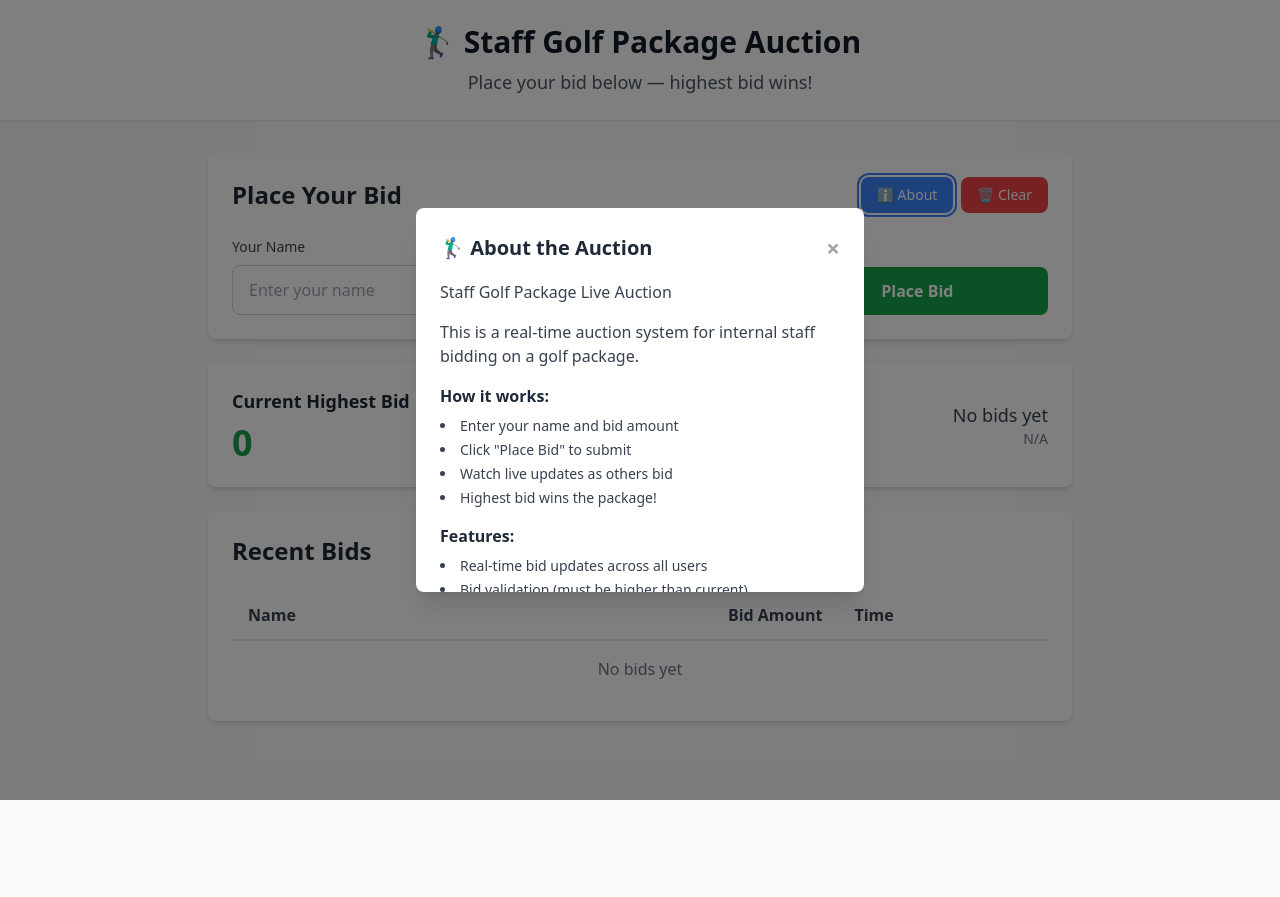
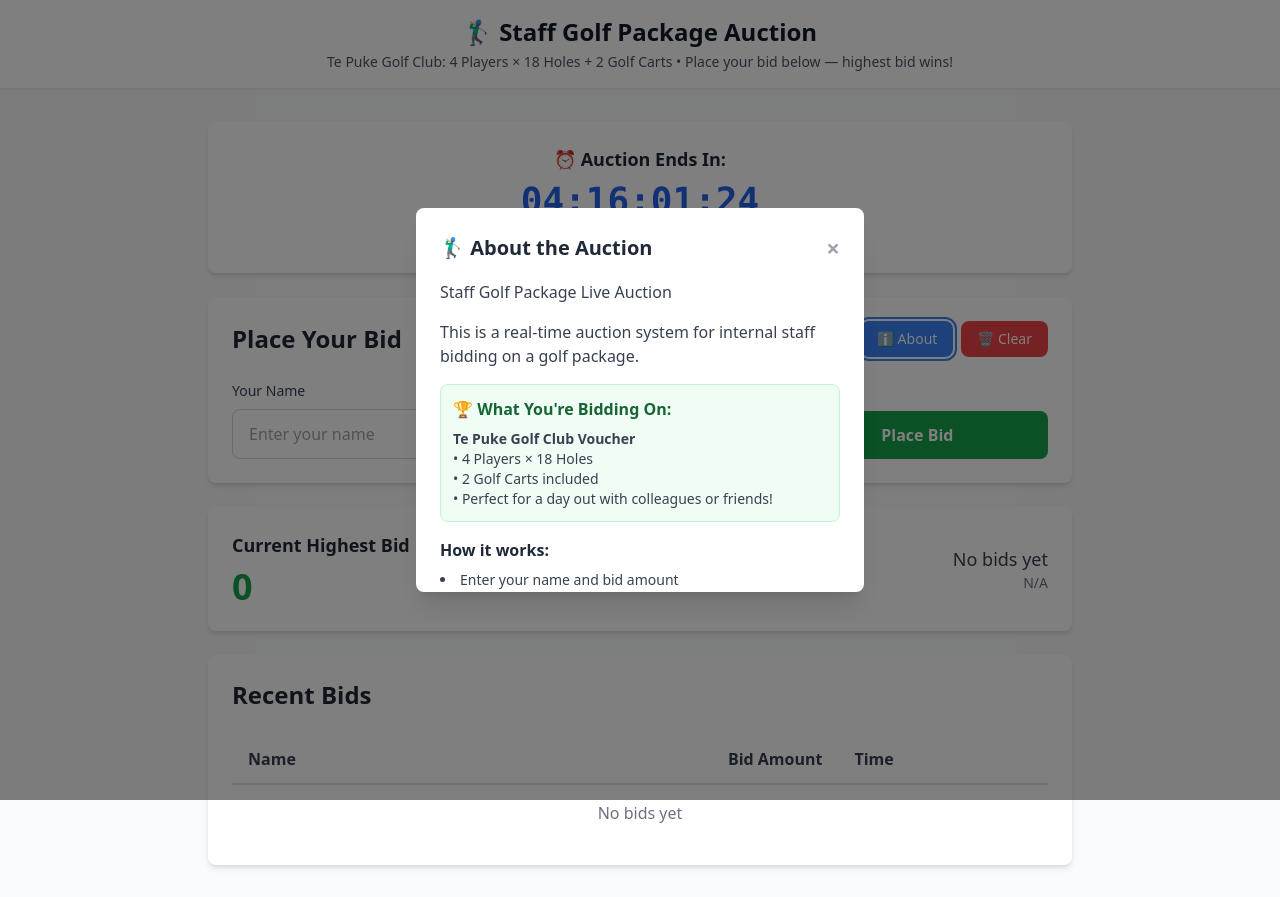
Before and after one commit to prestonbroad/tphs-bidding, a plain HTML site: page index.html in a window 1280 px wide. Both pictures are taken after a click on the button "ℹ️ About". Before the commit the page ends 800 px from the top, so only its background shows below. Drawn offline with nearby package versions, Linux system fonts and the light colour scheme; no server answers.

Commit message:
Added countdown timer and Te Puke Golf Club prize information
- Added live countdown timer counting down to 3:00 PM on Friday, October 24, 2025
- Implemented DD:HH:MM:SS format for compact time display
- Added automatic form disabling when auction ends
- Integrated Te Puke Golf Club prize details (4 players, 18 holes, 2 golf carts)
- Compact header design to maximize space for live bidding activity
- Enhanced About modal with detailed prize information
- Added bid submission protection after auction deadline

```diff
--- a/index.html
+++ b/index.html
@@ -44,6 +44,83 @@
 
         // CountUp instance for current bid
         let currentBidCountUp = null;
+
+        // Countdown timer
+        let countdownInterval = null;
+
+        // Countdown functionality
+        function startCountdown() {
+            // Target date: Friday, October 24, 2025 at 3:00 PM
+            const targetDate = new Date('2025-10-24T15:00:00');
+
+            function updateCountdown() {
+                const now = new Date();
+                const timeLeft = targetDate - now;
+
+                if (timeLeft <= 0) {
+                    // Auction has ended
+                    document.getElementById('countdownDisplay').innerHTML = `
+                        <div class="text-center">
+                            <div class="text-2xl font-bold text-red-600 mb-2">⏰ Auction Ended</div>
+                            <div class="text-sm text-gray-600">Bidding closed at 3:00 PM on October 24, 2025</div>
+                        </div>
+                    `;
+
+                    // Disable the bid form
+                    const bidForm = document.getElementById('bidForm');
+                    const formInputs = bidForm.querySelectorAll('input, button');
+                    formInputs.forEach(input => {
+                        input.disabled = true;
+                        input.classList.add('opacity-50', 'cursor-not-allowed');
+                    });
+
+                    // Add a message above the form
+                    const formSection = document.querySelector('section:first-of-type');
+                    const endMessage = document.createElement('div');
+                    endMessage.className = 'bg-red-50 border border-red-200 rounded-lg p-4 mb-4';
+                    endMessage.innerHTML = `
+                        <div class="flex items-center">
+                            <div class="text-red-600 text-lg mr-2">🔒</div>
+                            <div>
+                                <div class="font-semibold text-red-800">Auction Closed</div>
+                                <div class="text-sm text-red-600">Bidding has ended. No new bids will be accepted.</div>
+                            </div>
+                        </div>
+                    `;
+                    formSection.insertBefore(endMessage, bidForm);
+
+                    clearInterval(countdownInterval);
+                    return;
+                }
+
+                // Calculate time components
+                const days = Math.floor(timeLeft / (1000 * 60 * 60 * 24));
+                const hours = Math.floor((timeLeft % (1000 * 60 * 60 * 24)) / (1000 * 60 * 60));
+                const minutes = Math.floor((timeLeft % (1000 * 60 * 60)) / (1000 * 60));
+                const seconds = Math.floor((timeLeft % (1000 * 60)) / 1000);
+
+                // Format with leading zeros
+                const daysStr = days.toString().padStart(2, '0');
+                const hoursStr = hours.toString().padStart(2, '0');
+                const minutesStr = minutes.toString().padStart(2, '0');
+                const secondsStr = seconds.toString().padStart(2, '0');
+
+                // Update display
+                document.getElementById('countdownDisplay').innerHTML = `
+                    <div class="text-center">
+                        <div class="text-lg font-semibold text-gray-800 mb-2">⏰ Auction Ends In:</div>
+                        <div class="text-4xl font-mono font-bold text-blue-600 mb-2">
+                            ${daysStr}:${hoursStr}:${minutesStr}:${secondsStr}
+                        </div>
+                        <div class="text-sm text-gray-600">Friday, October 24, 2025 at 3:00 PM</div>
+                    </div>
+                `;
+            }
+
+            // Update immediately and then every second
+            updateCountdown();
+            countdownInterval = setInterval(updateCountdown, 1000);
+        }
 
         // Confetti function
         function triggerConfetti() {
@@ -231,6 +308,13 @@
         bidForm.addEventListener('submit', async (e) => {
             e.preventDefault();
 
+            // Check if auction has ended
+            const targetDate = new Date('2025-10-24T15:00:00');
+            if (new Date() >= targetDate) {
+                showToast('⚠️ Auction has ended. No new bids are accepted.', 'warning');
+                return;
+            }
+
             const name = bidderNameInput.value.trim();
             const amount = parseFloat(bidAmountInput.value);
 
@@ -365,6 +449,9 @@
         get(bidsHistoryRef).then((snapshot) => {
             updateBidsHistory(snapshot.val());
         });
+
+        // Start the countdown timer
+        startCountdown();
     </script>
 </head>
 <body class="bg-gray-50 min-h-screen">
@@ -386,13 +473,23 @@
                         <p class="font-medium">Staff Golf Package Live Auction</p>
                         <p>This is a real-time auction system for internal staff bidding on a golf package.</p>
 
+                        <div class="bg-green-50 border border-green-200 rounded-lg p-3">
+                            <h4 class="font-semibold text-green-800 mb-2">🏆 What You're Bidding On:</h4>
+                            <p class="text-sm text-gray-700">
+                                <strong>Te Puke Golf Club Voucher</strong><br>
+                                • 4 Players × 18 Holes<br>
+                                • 2 Golf Carts included<br>
+                                • Perfect for a day out with colleagues or friends!
+                            </p>
+                        </div>
+
                         <div>
                             <h4 class="font-semibold text-gray-800 mb-2">How it works:</h4>
                             <ul class="list-disc list-inside space-y-1 text-sm">
                                 <li>Enter your name and bid amount</li>
                                 <li>Click "Place Bid" to submit</li>
                                 <li>Watch live updates as others bid</li>
-                                <li>Highest bid wins the package!</li>
+                                <li>Highest bid when countdown ends wins!</li>
                             </ul>
                         </div>
 
@@ -401,8 +498,8 @@
                             <ul class="list-disc list-inside space-y-1 text-sm">
                                 <li>Real-time bid updates across all users</li>
                                 <li>Bid validation (must be higher than current)</li>
-                                <li>Live display of highest bid and recent bids</li>
-                                <li>Secure Firebase database storage</li>
+                                <li>Live countdown to auction end</li>
+                                <li>Automatic form closure when time expires</li>
                             </ul>
                         </div>
 
@@ -424,18 +521,25 @@
 
     <!-- Header -->
     <header class="bg-white shadow-sm border-b">
-        <div class="max-w-4xl mx-auto px-4 py-6">
-            <h1 class="text-3xl font-bold text-gray-900 text-center">
+        <div class="max-w-4xl mx-auto px-4 py-4">
+            <h1 class="text-2xl font-bold text-gray-900 text-center">
                 🏌️‍♂️ Staff Golf Package Auction
             </h1>
-            <p class="text-lg text-gray-600 text-center mt-2">
-                Place your bid below — highest bid wins!
+            <p class="text-sm text-gray-600 text-center mt-1">
+                Te Puke Golf Club: 4 Players × 18 Holes + 2 Golf Carts • Place your bid below — highest bid wins!
             </p>
         </div>
     </header>
 
     <!-- Main Content -->
     <main class="max-w-4xl mx-auto px-4 py-8">
+        <!-- Countdown Timer Section -->
+        <section class="bg-white rounded-lg shadow-md p-6 mb-6">
+            <div id="countdownDisplay">
+                <!-- Countdown will be inserted here -->
+            </div>
+        </section>
+
         <!-- Bid Form Section -->
         <section class="bg-white rounded-lg shadow-md p-6 mb-6">
             <div class="flex justify-between items-center mb-6">
```
